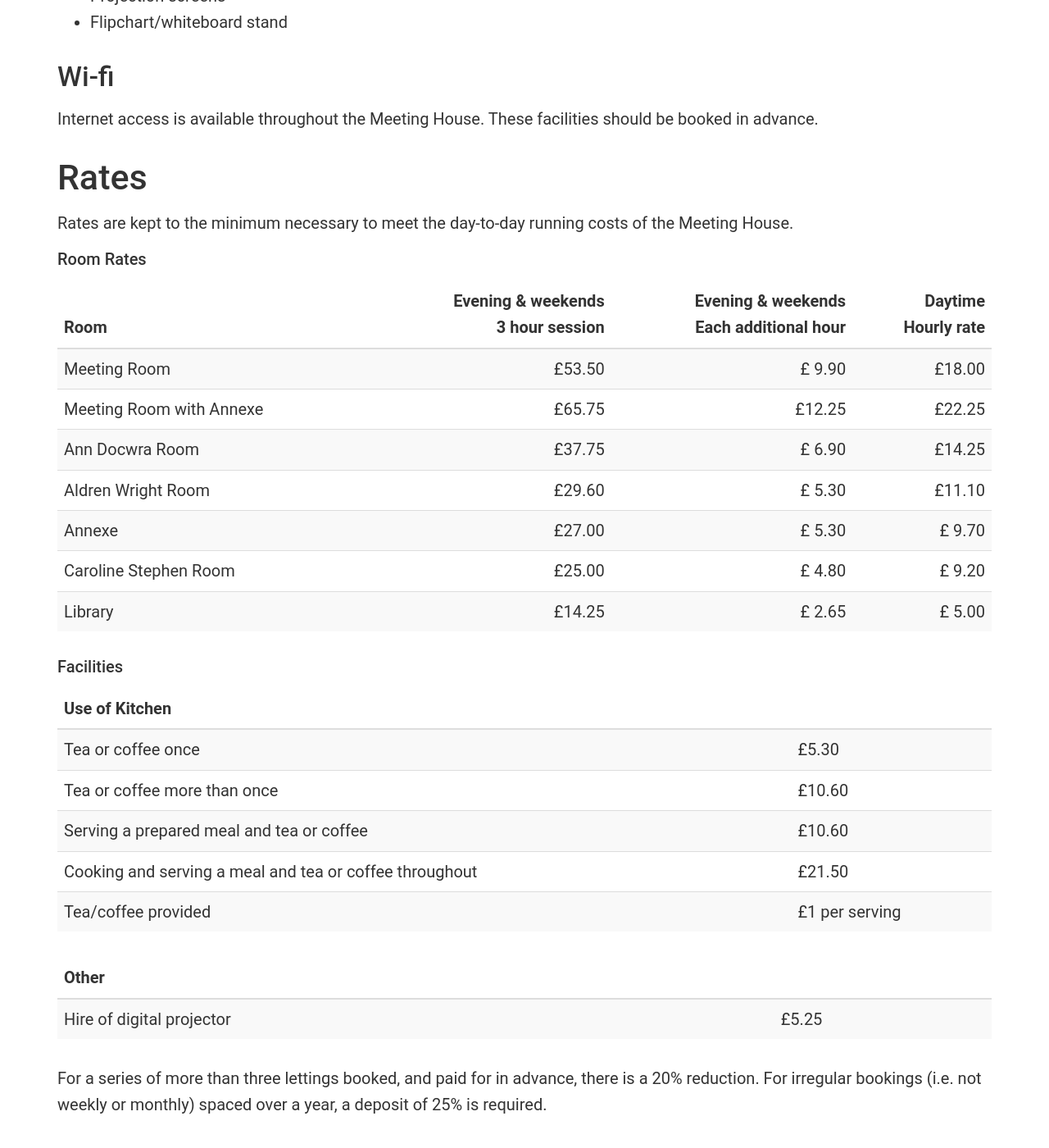
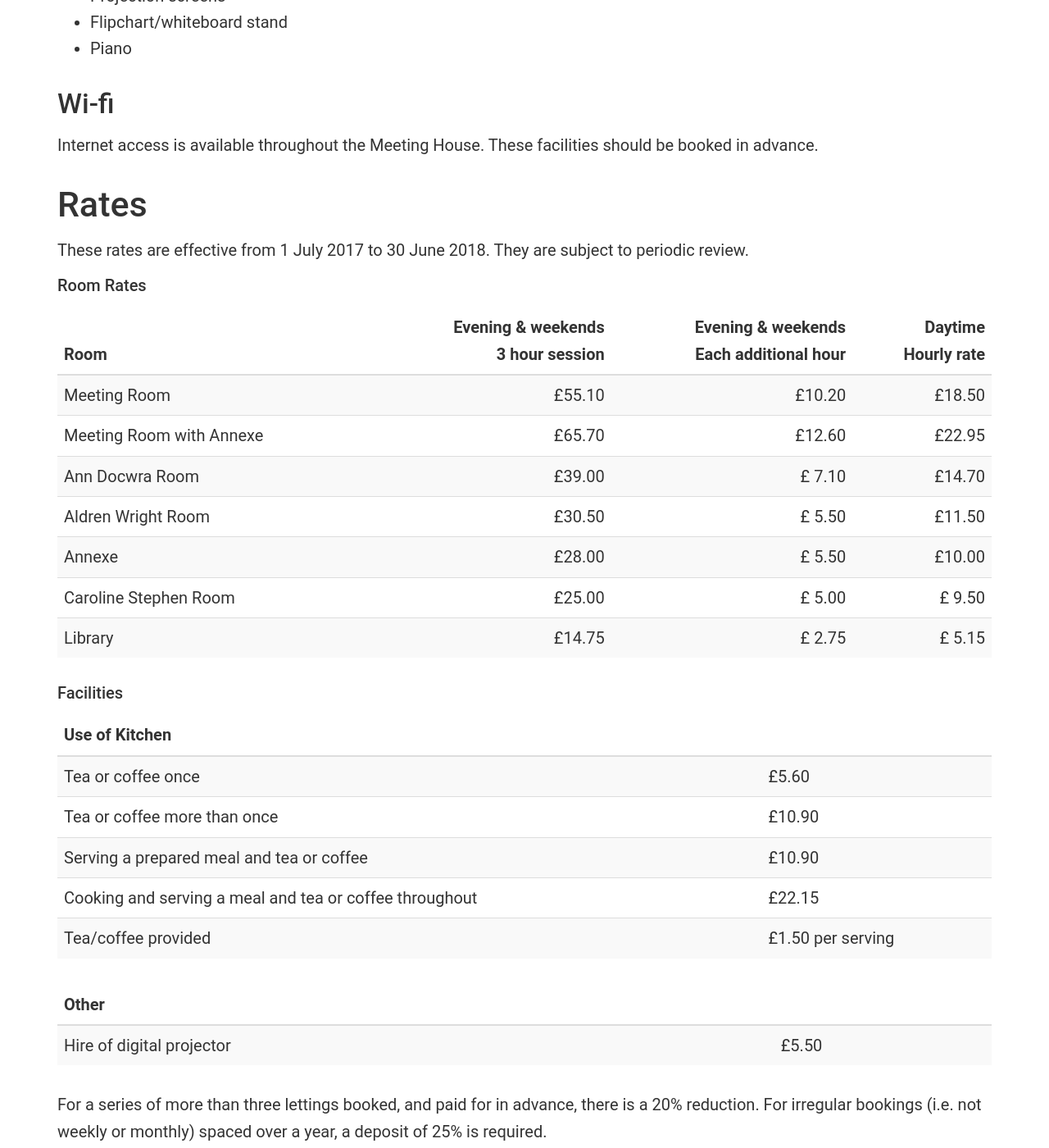
Before and after one commit to CambridgeshireQuakers/test, a Jekyll site: the page built from meetings/jesus-lane/room-hire.md, in a window 1280 px wide and 1400 px high, scrolled down 4062 px. Shown: the whole window at 82% size. Built offline with Jekyll 4.4.1, drawn with Linux system fonts in a browser that asks for light colours; some of the changed text lies outside the part shown.

Commit message:
Update Jesus Lane room rates

```diff
--- a/meetings/jesus-lane/room-hire.md
+++ b/meetings/jesus-lane/room-hire.md
@@ -79,6 +79,7 @@ The following equipment is available at the Meeting House. Please reserve when y
 - Overhead projector
 - Projection screens
 - Flipchart/whiteboard stand
+- Piano
 
 ### Wi-fi
 
@@ -88,9 +89,7 @@ in advance.
 
 ## Rates
 
-Rates are kept to the minimum necessary
-to meet the day-to-day running costs of the
-Meeting House.
+These rates are effective from 1 July 2017 to 30 June 2018. They are subject to periodic review.
 
 ##### Room Rates
 
@@ -98,13 +97,13 @@ Meeting House.
 
 | Room | Evening & weekends <br/> 3 hour session | Evening & weekends <br/> Each additional hour | Daytime <br/> Hourly rate |
 |--------------------------|-------:|-------:|-------:|
-| Meeting Room             | £53.50 | £ 9.90 | £18.00 |
-| Meeting Room with Annexe | £65.75 | £12.25 | £22.25 |
-| Ann Docwra Room          | £37.75 | £ 6.90 | £14.25 |
-| Aldren Wright Room       | £29.60 | £ 5.30 | £11.10 |
-| Annexe                   | £27.00 | £ 5.30 | £ 9.70 |
-| Caroline Stephen Room    | £25.00 | £ 4.80 | £ 9.20 |
-| Library                  | £14.25 | £ 2.65 | £ 5.00 |
+| Meeting Room             | £55.10 | £10.20 | £18.50 |
+| Meeting Room with Annexe | £65.70 | £12.60 | £22.95 |
+| Ann Docwra Room          | £39.00 | £ 7.10 | £14.70 |
+| Aldren Wright Room       | £30.50 | £ 5.50 | £11.50 |
+| Annexe                   | £28.00 | £ 5.50 | £10.00 |
+| Caroline Stephen Room    | £25.00 | £ 5.00 | £ 9.50 |
+| Library                  | £14.75 | £ 2.75 | £ 5.15 |
 
 </div>
 
@@ -114,15 +113,15 @@ Meeting House.
 
 Use of Kitchen |
 --|
-Tea or coffee once                                      | £5.30
-Tea or coffee more than once                            | £10.60
-Serving a prepared meal and tea or coffee               | £10.60
-Cooking and serving a meal and tea or coffee throughout | £21.50
-Tea/coffee provided                                     | £1 per serving
+Tea or coffee once                                      | £5.60
+Tea or coffee more than once                            | £10.90
+Serving a prepared meal and tea or coffee               | £10.90
+Cooking and serving a meal and tea or coffee throughout | £22.15
+Tea/coffee provided                                     | £1.50 per serving
 
 Other |
 --|
-Hire of digital projector | £5.25
+Hire of digital projector | £5.50
 
 </div>
 
```
Also changed, not shown: other parts of meetings/jesus-lane/room-hire.md (+1 -1 lines).
